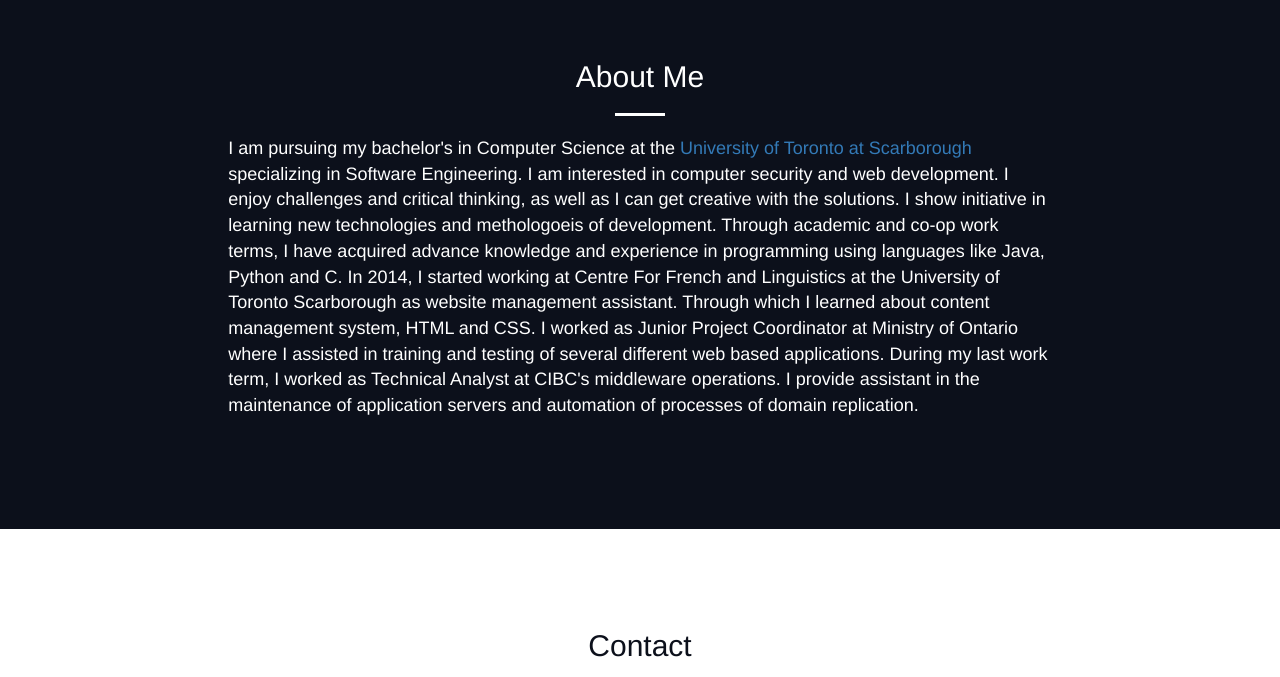
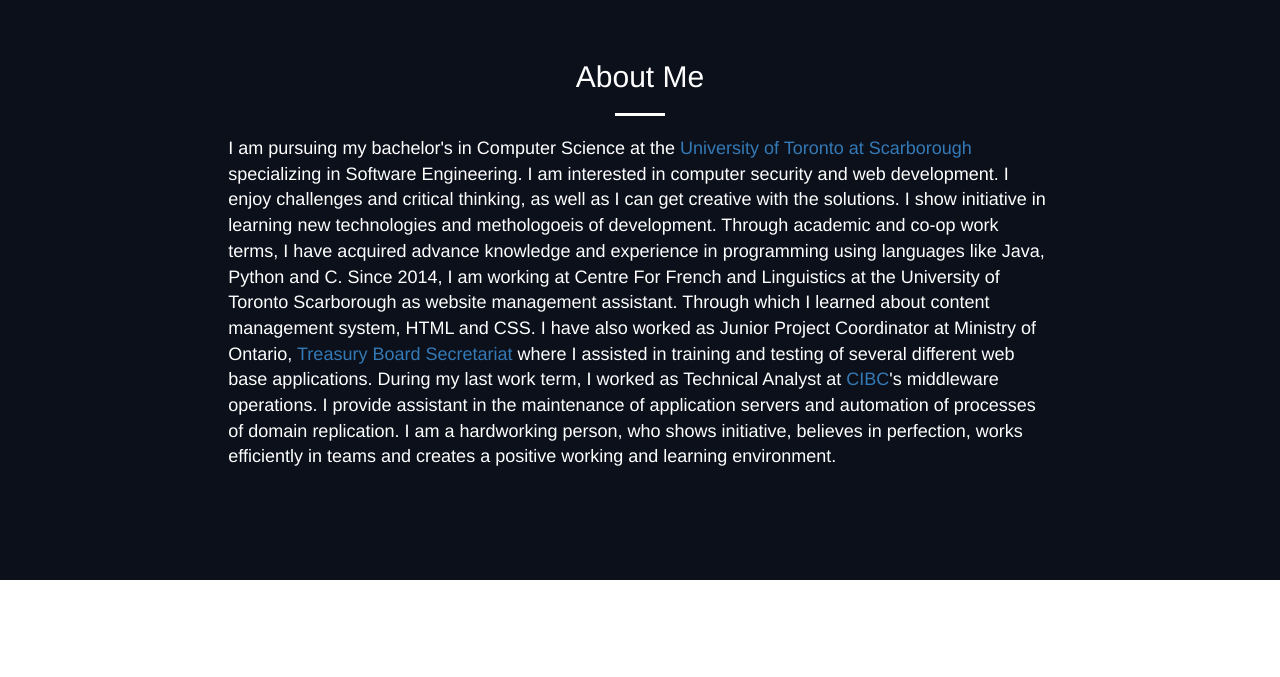
Before and after one commit to marhabac33/marhaba-website, a website: page index.html in a window 1280 px wide. Shown: the part 840-1517 px from the top of the page. Drawn offline with nearby package versions, Linux system fonts and the light colour scheme.

Commit message:
updated about me section

```diff
--- a/index.html
+++ b/index.html
@@ -61,9 +61,12 @@
         <div class="col-lg-8 col-lg-offset-2">
           <h2 class="section-heading text-center">About Me</h2>
           <hr class="custom light">
-                    <p> I am pursuing my bachelor's in Computer Science at the <a
-                        href="http://www.utsc.utoronto.ca/home/">University of Toronto at Scarborough</a> specializing in Software Engineering. I am interested in computer security and web development. I enjoy challenges and critical thinking, as well as I can get creative with the solutions. I show initiative in learning new technologies and methologoeis of development. Through academic and co-op work terms, I have acquired advance knowledge and experience in programming using languages like Java, Python and C. In 2014, I started working at Centre For French and Linguistics at the University of Toronto Scarborough as website management assistant. Through which I learned about content management system, HTML and CSS. I worked as Junior Project Coordinator at Ministry of Ontario where I assisted in training and testing of several different web based applications. During my last work term, I worked as Technical Analyst at CIBC's middleware operations. I provide assistant in the maintenance of application servers and automation of processes of domain replication.
-                    </p>
+          <p> I am pursuing my bachelor's in Computer Science at the <a href="http://www.utsc.utoronto.ca/home/">University of Toronto at Scarborough</a> specializing in Software Engineering. I am interested in computer security and web development. I enjoy
+            challenges and critical thinking, as well as I can get creative with the solutions. I show initiative in learning new technologies and methologoeis of development. Through academic and co-op work terms, I have acquired advance knowledge and
+            experience in programming using languages like Java, Python and C. Since 2014, I am working at Centre For French and Linguistics at the University of Toronto Scarborough as website management assistant. Through which I learned about content
+            management system, HTML and CSS. I have also worked as Junior Project Coordinator at Ministry of Ontario, <a href="https://www.ontario.ca/page/treasury-board-secretariat">Treasury Board Secretariat</a> where I assisted in training and testing
+            of several different web base applications. During my last work term, I worked as Technical Analyst at <a href="https://www.cibc.com/en/about-cibc.html">CIBC</a>'s middleware operations. I provide assistant in the maintenance of application
+            servers and automation of processes of domain replication. I am a hardworking person, who shows initiative, believes in perfection, works efficiently in teams and creates a positive working and learning environment.</p>
           <!-- <div class="center"><a href="docs/MarhababanuChariwala.pdf" target="_blank" class="btn btn-primary btn-xl page-scroll"><i class="fa fa-download fa-l"></i> Resume</a></div> -->
         </div>
       </div>
```
Lines whose indentation alone changed are shown as unchanged.
